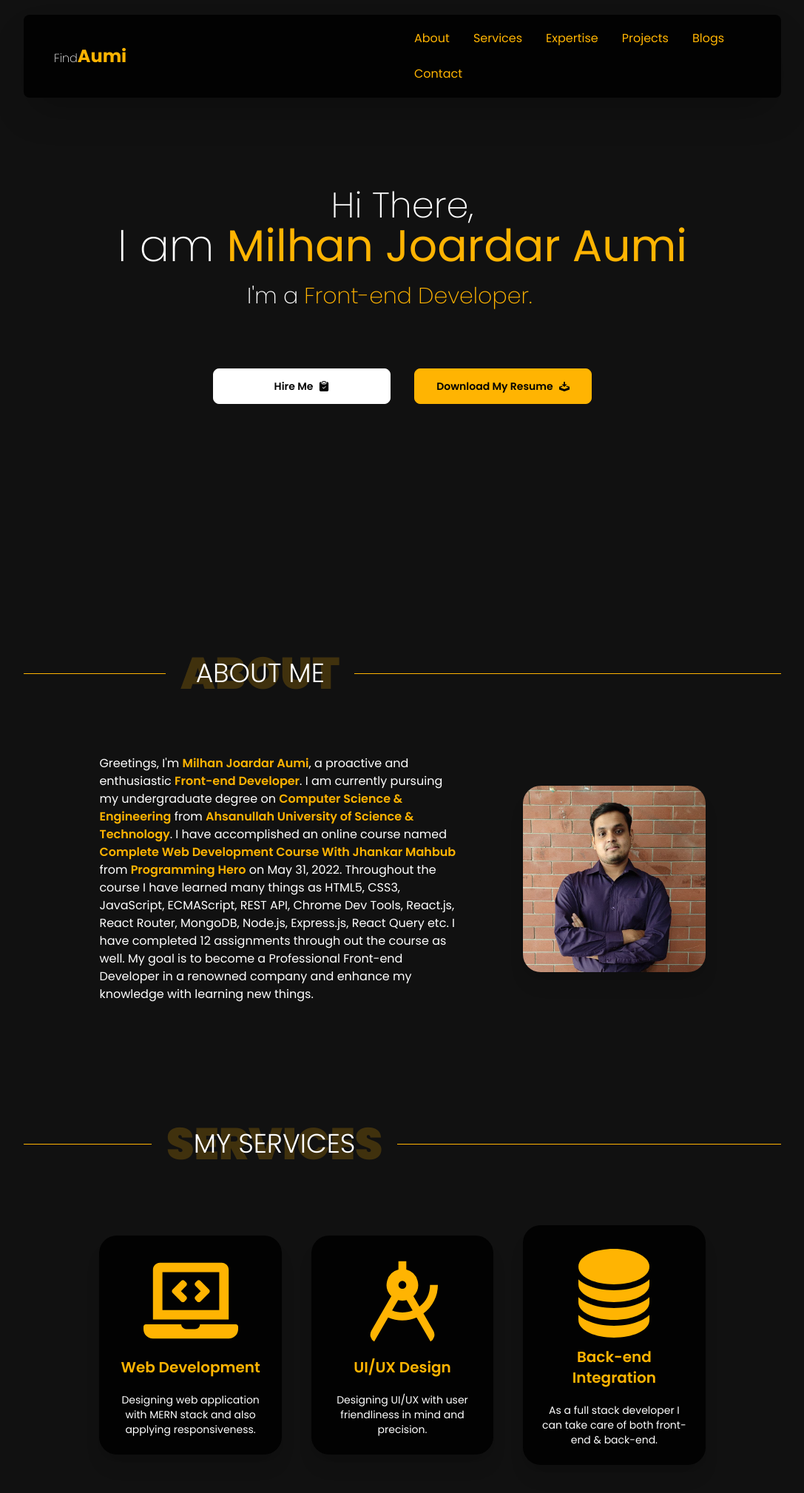
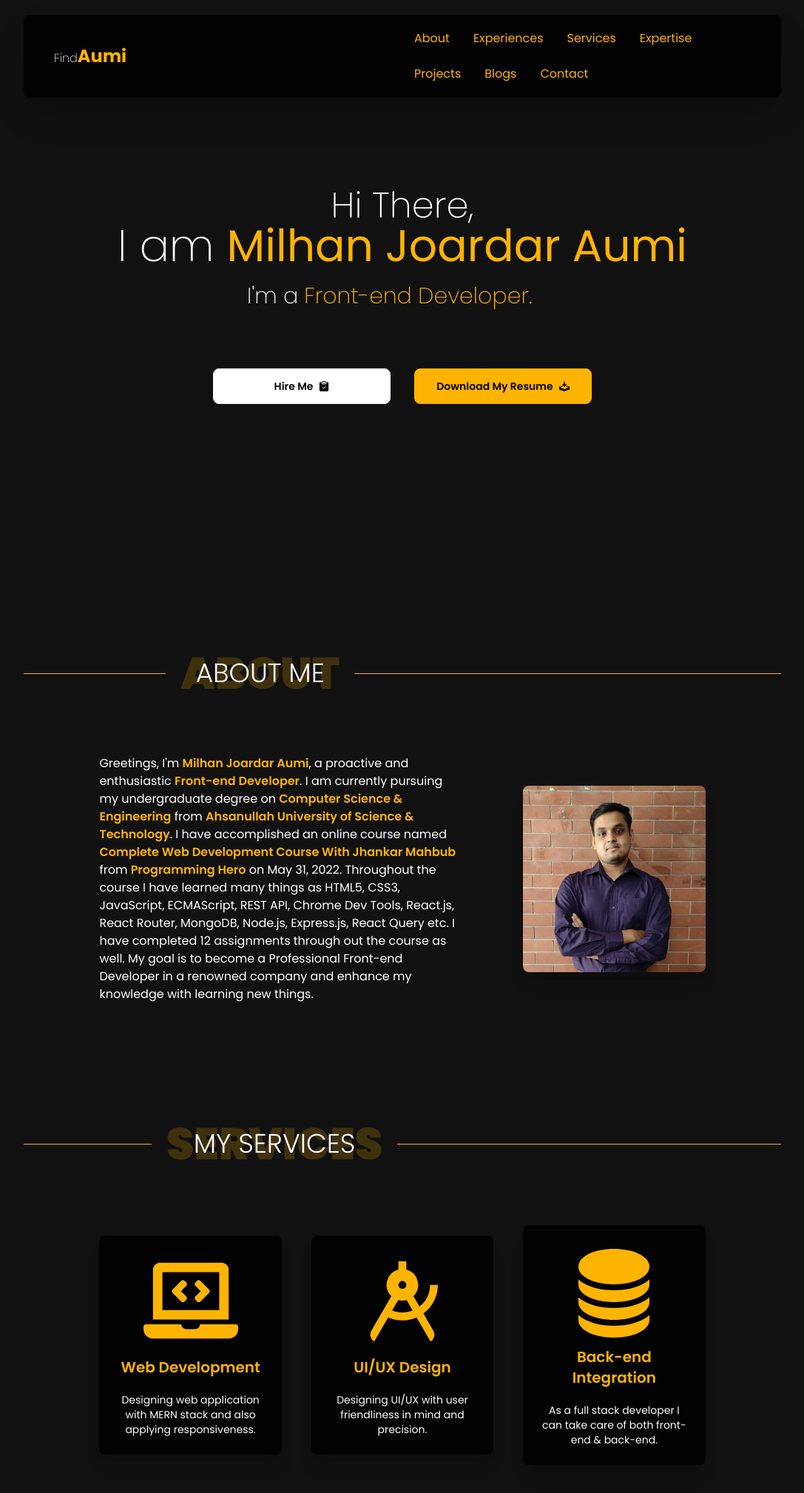
Before and after one commit to mjaumi/portfolio-milhan-joardar-aumi, a React (Create React App) app: page / in a window 1280 px wide. Shown: the top 2018 px of the page at 74% size, without its empty margins (96-1183 px from the left). Built offline with nearby package versions, Linux system fonts and the light colour scheme.

Commit message:
made some minor changes in UI

```diff
--- a/src/components/About/About.js
+++ b/src/components/About/About.js
@@ -19,7 +19,7 @@ const About = () => {
                 <div className='mt-10 md:mt-0 md:text-left md:w-2/3'>
                     <p className='text-neutral text-sm md:text-base'>Greetings, I'm <span className='text-accent font-semibold'>Milhan Joardar Aumi</span>, a proactive and enthusiastic <span className='text-accent font-semibold'>Front-end Developer</span>. I am currently pursuing my undergraduate degree on <span className='text-accent font-semibold'>Computer Science & Engineering</span> from <span className='text-accent font-semibold'> Ahsanullah University of Science & Technology</span>. I have accomplished an online course named <span className='text-accent font-semibold'>Complete Web Development Course With Jhankar Mahbub</span> from <span className='text-accent font-semibold'>Programming Hero</span> on May 31, 2022. Throughout the course I have learned many things as HTML5, CSS3, JavaScript, ECMAScript, REST API, Chrome Dev Tools, React.js, React Router, MongoDB, Node.js, Express.js, React Query etc. I have completed 12 assignments through out the course as well. My goal is to become a Professional Front-end Developer in a renowned company and enhance my knowledge with learning new things.</p>
                 </div>
-                <div className='md:ml-20 overflow-hidden rounded-3xl shadow-xl md:w-1/3'>
+                <div className='md:ml-20 overflow-hidden rounded-lg shadow-xl md:w-1/3'>
                     <img className='w-full' src={me} alt='me' />
                 </div>
             </animated.div>
--- a/src/components/Header/Header.js
+++ b/src/components/Header/Header.js
@@ -32,7 +32,7 @@ const Header = ({ hasSplashAnimFinished }) => {
                         </ul>
                     </div>
                     <li className='btn btn-ghost normal-case text-xl'>
-                        <a href='#'>
+                        <a href='#home'>
                             <p className='text-base text-neutral font-extralight'>Find<span className='text-2xl font-bold text-accent'>Aumi</span></p>
                         </a>
                     </li>
@@ -40,32 +40,37 @@ const Header = ({ hasSplashAnimFinished }) => {
                 <div className='navbar-end hidden lg:flex'>
                     <ul className='menu menu-horizontal p-0'>
                         <li className='hover:opacity-40 duration-300'>
-                            <a href='#'>
+                            <a href='#home'>
                                 About
                             </a>
                         </li>
                         <li className='hover:opacity-40 duration-300'>
-                            <a href='#'>
+                            <a href='#home'>
+                                Experiences
+                            </a>
+                        </li>
+                        <li className='hover:opacity-40 duration-300'>
+                            <a href='#home'>
                                 Services
                             </a>
                         </li>
                         <li className='hover:opacity-40 duration-300'>
-                            <a href='#'>
+                            <a href='#home'>
                                 Expertise
                             </a>
                         </li>
                         <li className='hover:opacity-40 duration-300'>
-                            <a href='#'>
+                            <a href='#home'>
                                 Projects
                             </a>
                         </li>
                         <li className='hover:opacity-40 duration-300'>
-                            <a href='#'>
+                            <a href='#home'>
                                 Blogs
                             </a>
                         </li>
                         <li className='hover:opacity-40 duration-300'>
-                            <a href='#'>
+                            <a href='#home'>
                                 Contact
                             </a>
                         </li>
--- a/src/components/Services/Services.js
+++ b/src/components/Services/Services.js
@@ -18,17 +18,17 @@ const Services = () => {
                 bgTitleText={'Services'}
             />
             <animated.div ref={ref} style={animProps} className='py-20 grid grid-cols-1 md:grid-cols-3 gap-10 items-center w-[95%] md:w-4/5 mx-auto'>
-                <div className='bg-secondary p-6 rounded-3xl shadow-xl flex flex-col justify-center items-center hover:cursor-pointer hover:scale-110 duration-300'>
+                <div className='bg-secondary p-6 rounded-lg shadow-xl flex flex-col justify-center items-center hover:cursor-pointer hover:scale-110 duration-300'>
                     <FaLaptopCode className='h-32 w-32 text-accent mb-3' />
                     <h4 className='text-accent text-xl font-semibold'>Web Development</h4>
                     <p className='text-neutral text-sm mt-5'>Designing web application with MERN stack and also applying responsiveness.</p>
                 </div>
-                <div className='bg-secondary p-6 rounded-3xl shadow-xl flex flex-col justify-center items-center hover:cursor-pointer hover:scale-110 duration-300'>
+                <div className='bg-secondary p-6 rounded-lg shadow-xl flex flex-col justify-center items-center hover:cursor-pointer hover:scale-110 duration-300'>
                     <RiCompasses2Fill className='h-32 w-32 text-accent mb-3' />
                     <h4 className='text-accent text-xl font-semibold'>UI/UX Design</h4>
                     <p className='text-neutral text-sm mt-5'>Designing UI/UX with user friendliness in mind and precision.</p>
                 </div>
-                <div className='bg-secondary p-6 rounded-3xl shadow-xl flex flex-col justify-center items-center hover:cursor-pointer hover:scale-110 duration-300'>
+                <div className='bg-secondary p-6 rounded-lg shadow-xl flex flex-col justify-center items-center hover:cursor-pointer hover:scale-110 duration-300'>
                     <BsFillDatabaseFill className='h-32 w-32 text-accent mb-3' />
                     <h4 className='text-accent text-xl font-semibold'>Back-end Integration</h4>
                     <p className='text-neutral text-sm mt-5'>As a full stack developer I can take care of both front-end & back-end.</p>
```
